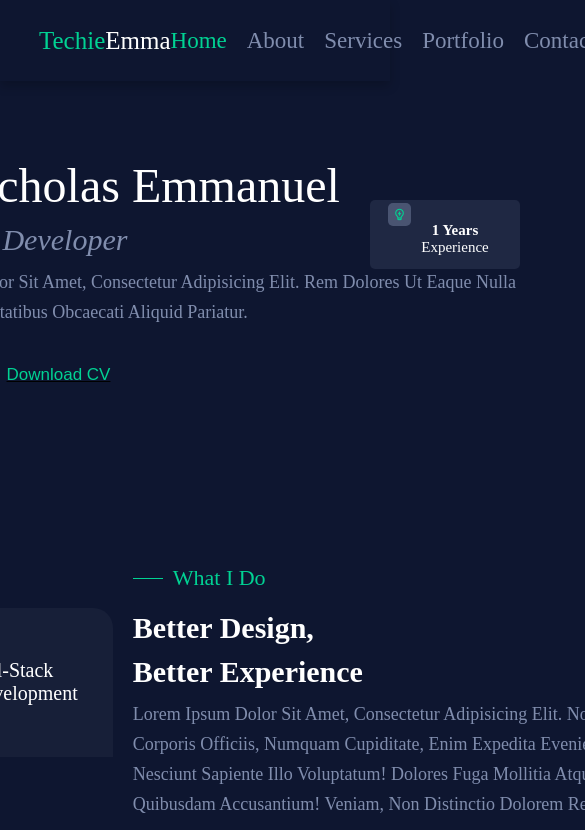
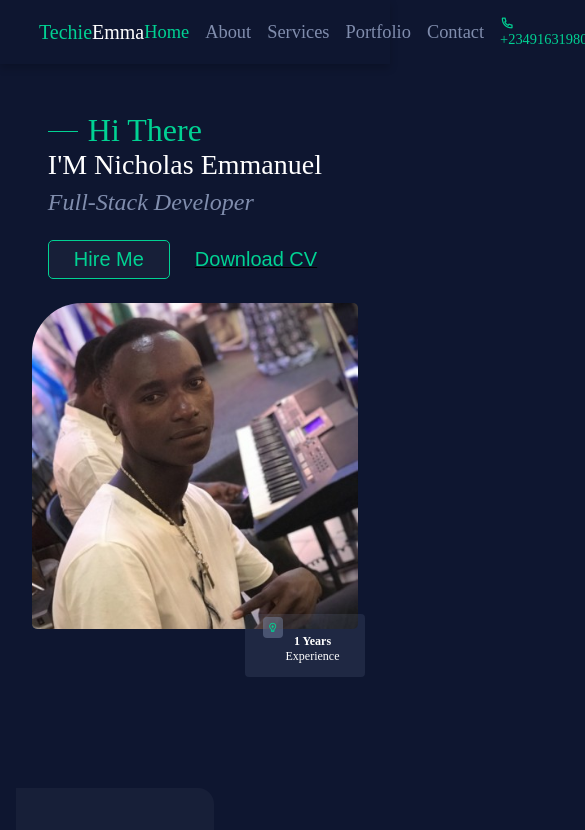
Before and after one commit to nickemma/nicholas-portfolio, a Next.js app: page / in a window 390 px wide. Shown: the top 830 px of the page, 585 px wide, since content can reach past the window. Built offline with nearby package versions, Linux system fonts and the light colour scheme.

Commit message:
add styling

```diff
--- a/components/UI/Services.jsx
+++ b/components/UI/Services.jsx
@@ -26,7 +26,7 @@ const Services = () => {
             />
           </div>
         </div>
-        <div className={`${classes.content}`}>
+        <div className={`${classes.content_service}`}>
           <SectionSubtitle subtitle="What I do" />
           <h3>Better Design,</h3>
           <h3>Better Experience</h3>
--- a/package.json
+++ b/package.json
@@ -9,6 +9,7 @@
     "lint": "next lint"
   },
   "dependencies": {
+    "aos": "^2.3.4",
     "next": "12.2.5",
     "react": "18.2.0",
     "react-dom": "18.2.0",
--- a/pages/api/hello.js
+++ /dev/null
@@ -1,5 +0,0 @@
-// Next.js API route support: https://nextjs.org/docs/api-routes/introduction
-
-export default function handler(req, res) {
-  res.status(200).json({ name: 'John Doe' })
-}
--- a/pages/index.js
+++ b/pages/index.js
@@ -3,9 +3,14 @@ import Contact from '../components/UI/Contact';
 import Hero from '../components/UI/Hero';
 import Portfolio from '../components/UI/Portfolio';
 import Services from '../components/UI/Services';
+import Head from 'next/head';
 export default function Home() {
   return (
     <>
+      <Head>
+        <title>TechieEmma Portfolio</title>
+        <meta name="viewport" content="initial-scale=1.0, width=device-width" />
+      </Head>
       <Hero />
       <Services />
       <About />
--- a/styles/globals.css
+++ b/styles/globals.css
@@ -28,6 +28,7 @@ html {
 
 body {
   background: var(--bg-color);
+  overflow-x: hidden;
 }
 
 img {
@@ -37,4 +38,18 @@ img {
 section {
   padding: 3rem 9%;
 }
-/* btn - #171f38 - transparent */
+
+@media (max-width: 768px) {
+  html {
+    font-size: 55%;
+  }
+  section {
+    padding: 2rem;
+  }
+}
+
+@media (max-width: 450px) {
+  html {
+    font-size: 50%;
+  }
+}
--- a/styles/hero.module.css
+++ b/styles/hero.module.css
@@ -73,8 +73,9 @@
 }
 
 .image {
-  flex: 1 1 10rem;
+  flex: 1 1 45rem;
   position: relative;
+  margin-left: 11rem;
 }
 
 .image img {
@@ -119,3 +120,64 @@
   color: var(--white);
   font-size: 1.5rem;
 }
+
+/* ============ mobile ============ */
+
+@media (max-width: 850px) {
+  .box_container {
+    padding: 2rem;
+  }
+  .content h4 {
+    font-size: 2rem;
+  }
+
+  .content h3 {
+    font-size: 2.5rem;
+  }
+
+  .content h5 {
+    font-size: 2rem;
+  }
+
+  .content p {
+    display: none;
+  }
+
+  .btn_primary a {
+    font-size: 1.5rem;
+  }
+  .btn_secondary a {
+    font-size: 1.5rem;
+  }
+}
+
+@media (max-width: 500px) {
+  .box_container {
+    flex-direction: column;
+  }
+  .content {
+    flex: 0 0 auto;
+    margin-bottom: 3rem;
+  }
+  .image {
+    flex: 0 0 auto;
+    margin-left: 0;
+  }
+  .content h4 {
+    font-size: 4rem;
+  }
+
+  .content h3 {
+    font-size: 3.5rem;
+  }
+
+  .content h5 {
+    font-size: 3rem;
+  }
+  .btn_primary a {
+    font-size: 2.5rem;
+  }
+  .btn_secondary a {
+    font-size: 2.5rem;
+  }
+}
--- a/styles/services.module.css
+++ b/styles/services.module.css
@@ -45,26 +45,52 @@
   transform: translateY(-20px);
 }
 
-.content {
-  flex: 1 1 35rem;
+.content_service {
+  flex: 1 1 45rem;
   margin-left: 2rem;
 }
 
-.content h4 {
+.content_service h4 {
   font-size: 2.2rem;
   margin-bottom: 2rem;
 }
 
-.content h3 {
+.content_service h3 {
   color: var(--white);
   font-size: 3rem;
   margin-bottom: 10px;
   font-weight: 700;
 }
 
-.content p {
+.content_service p {
   font-size: 1.8rem;
   color: var(--text-color);
   width: 65rem;
   line-height: 30px;
 }
+
+/* ============ mobile ============ */
+
+@media (max-width: 850px) {
+  .box_container {
+    flex-direction: column;
+  }
+}
+@media (max-width: 500px) {
+  .box_container {
+    text-align: left;
+    align-items: flex-start;
+  }
+  .content_service h4 {
+    font-size: 3rem;
+  }
+
+  .content_service h3 {
+    font-size: 2rem;
+  }
+
+  .content_service p {
+    font-size: 1.5rem;
+    width: 350px;
+  }
+}
```
Also changed, not shown: 2 other files (tests, documents, lock files or other folders).
